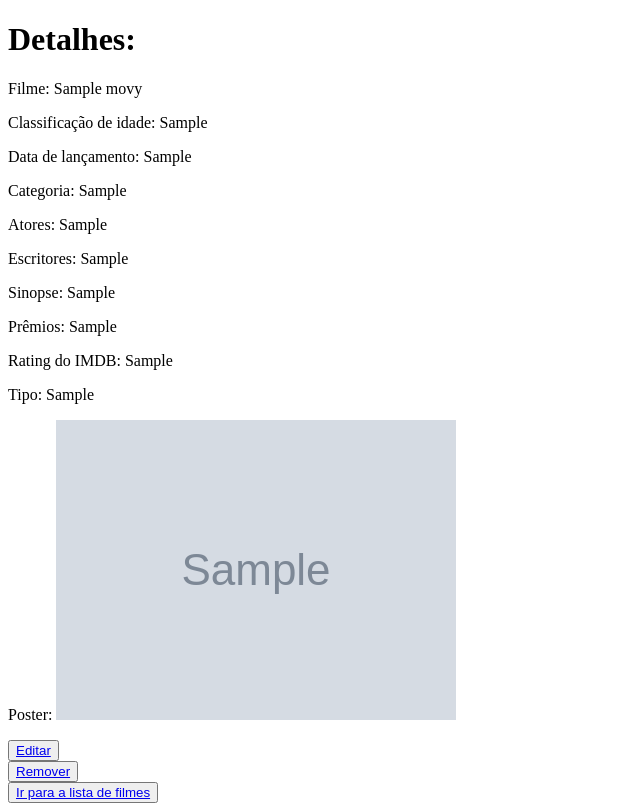
After one commit to thiagolyra1/wsBackend-Fabrica25.1, a Django app: page /movies/detalhes/1/ in a window 1280 px wide. The commit adds this page. Shown: the whole page, without its empty margins (0-640 px from the left). Run offline with Django 5.2, Linux system fonts and the light colour scheme; tables that the repository leaves empty hold one stand-in row (values such as "Sample post"); grey boxes marked "Sample" are stand-in pictures.

Commit message:
:sparkles: feat: Criando página de detalhes e atualizando urls,view e templates

```diff
--- /dev/null
+++ b/djangoapp/movies/templates/movies/pages/moviesDetail.html
@@ -0,0 +1,24 @@
+{% extends 'movies/base.html' %}
+
+{% block content %}
+    <h1>Detalhes:</h1>
+    <p>Filme: {{ movies.Title }}</p>
+    <p>Classificação de idade: {{ movies.Rated }}</p>
+    <p>Data de lançamento: {{ movies.Released }}</p>
+    <p>Categoria: {{ movies.Genre }}</p>
+    <p>Atores: {{ movies.Actors }}</p>
+    <p>Escritores: {{ movies.Writer }}</p>
+    <p>Sinopse: {{ movies.Plot }}</p>
+    <p>Prêmios: {{ movies.Awards }}</p>
+    <p>Rating do IMDB: {{ movies.imdbRating }}</p>
+    <p>Tipo: {{ movies.Type }}</p>
+    <p>Poster: <img src="{{movies.Poster}}" alt="{{movies.Title}}" /></p>
+
+    <button><a href="{%url 'movies:atualizar' movies.id %}">Editar</a></button>
+
+    </br>
+    <button><a href="{%url 'movies:deletar' movies.id %}">Remover</a></button>
+    </br>
+
+    <button><a href="{%url 'movies:listar' %}">Ir para a lista de filmes</a></button>
+{% endblock content %}
--- a/djangoapp/movies/urls.py
+++ b/djangoapp/movies/urls.py
@@ -1,4 +1,4 @@
-from movies.views import search_view, MoviesCreate, MoviesList, MoviesDelete, MoviesUpdate
+from movies.views import home, search_view, MoviesCreate, MoviesList, MoviesDelete, MoviesUpdate, MoviesDetail
 from django.urls import path
 
 
@@ -6,12 +6,12 @@ from django.urls import path
 app_name = 'movies'
 
 urlpatterns = [
-
-    path('buscar/', search_view, name='buscar'),
-
-    # path('', home, name='index'),
+    path('', home, name='index'),
     path('criar/', MoviesCreate.as_view(), name='criar'),
     path('listar/', MoviesList.as_view(),  name='listar'),
     path('deletar/<int:pk>/', MoviesDelete.as_view(), name="deletar"),
     path('editar/<int:pk>/', MoviesUpdate.as_view(), name="atualizar"),
+    path('detalhes/<int:pk>/', MoviesDetail.as_view(), name="detalhes"),
+
+    path('buscar/', search_view, name='buscar'),
 ]
--- a/djangoapp/movies/views.py
+++ b/djangoapp/movies/views.py
@@ -1,11 +1,16 @@
 from django.shortcuts import render
 from django.urls import reverse_lazy
-from django.views.generic import CreateView, ListView, DeleteView, UpdateView
+from django.views.generic import CreateView, ListView, DeleteView, UpdateView, DetailView
 
 import requests
 
 from .forms import MoviesForm
 from .models import Movies
+
+
+def home(request):
+    return render(request, 'movies/pages/index.html')
+
 
 def search_view(request):
     form = MoviesForm()
@@ -60,7 +65,7 @@ class MoviesCreate(CreateView):
     model = Movies
     form_class = MoviesForm
     context_object_name = 'CreateMoviesForm'
-    template_name = 'endereco/moviesForm.html'
+    template_name = 'movies/pages/moviesForm.html'
     success_url = reverse_lazy('movies:listar')
 
 class MoviesList(ListView):
@@ -79,3 +84,8 @@ class MoviesUpdate(UpdateView):
     context_object_name = 'movies'
     template_name = 'movies/pages/moviesForm.html'
     success_url = reverse_lazy('movies:listar')
+
+class MoviesDetail(DetailView):
+    model = Movies
+    template_name = 'movies/pages/moviesDetail.html'
+    context_object_name = 'movies'
```
Also changed, not shown: djangoapp/movies/templates/movies/pages/index.html (+9 -1 lines), djangoapp/movies/templates/movies/pages/moviesList.html (+3 -9 lines).
